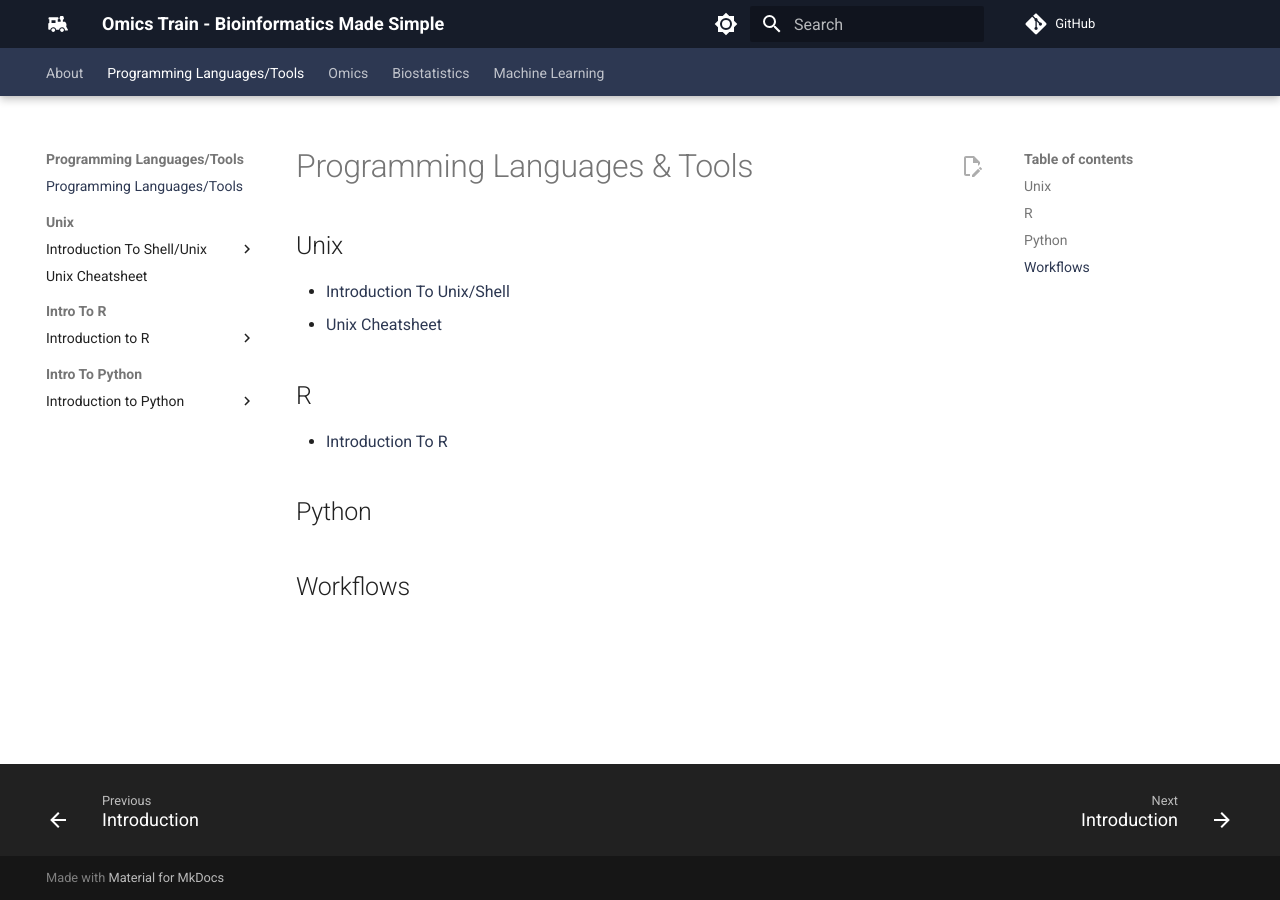
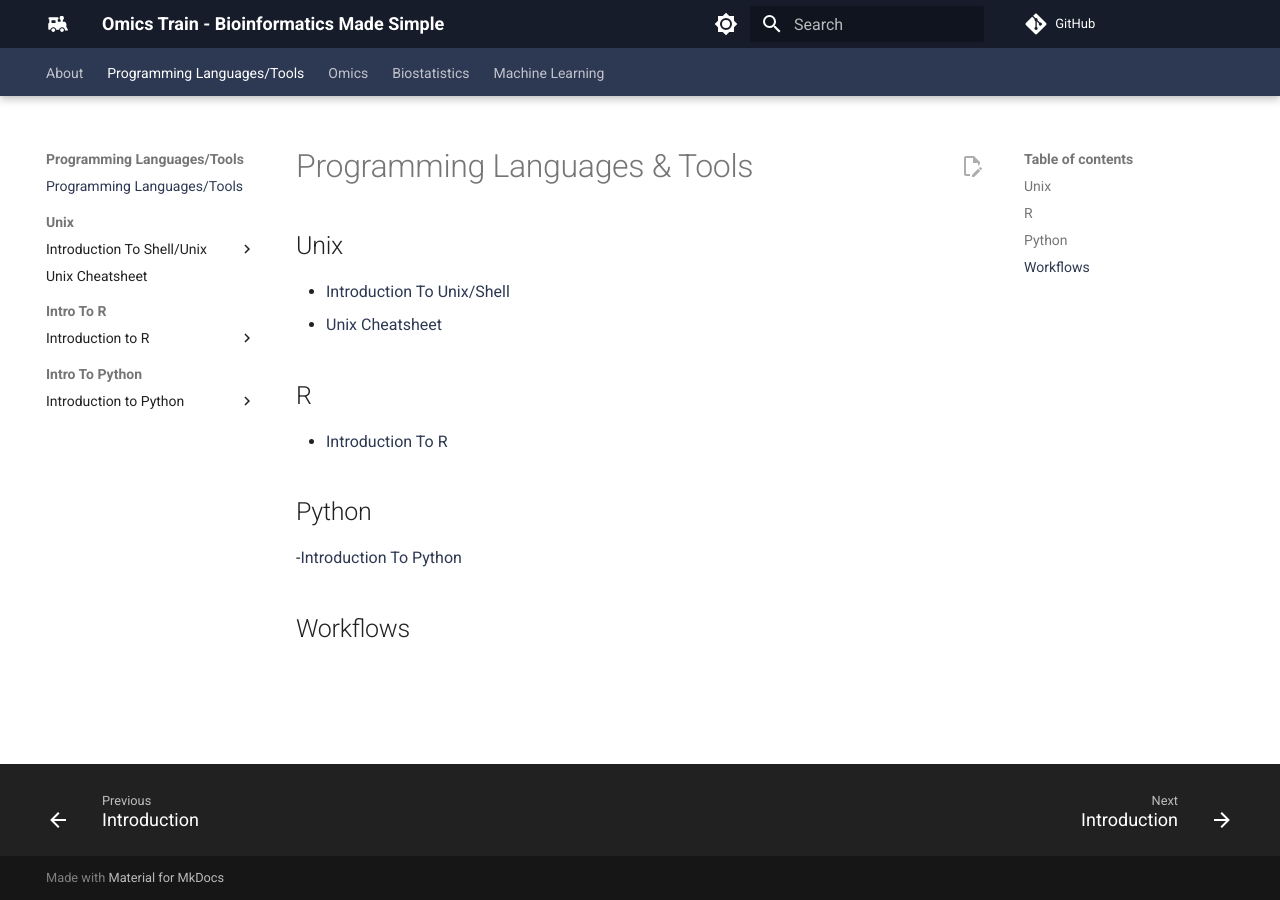
Before and after one commit to comp-tox-jhu/CompToxLab, an MkDocs documentation site: the page built from docs/programming_languages_tools/programming_languages_tools.md, in a window 1280 px wide. Built offline with MkDocs 1.6.1 and Material for MkDocs 9.7.7, drawn with Linux system fonts in a browser that asks for light colours; comment, search, counter and statistics services are not loaded.

Commit message:
Update programming_languages_tools.md

```diff
--- a/docs/programming_languages_tools/programming_languages_tools.md
+++ b/docs/programming_languages_tools/programming_languages_tools.md
@@ -8,5 +8,6 @@
 - [Introduction To R](./intro_to_r/01_introduction.md)
 
 ## Python
+-[Introduction To Python](./intro_to_python/01_introduction.md)
 
 ## Workflows
```
